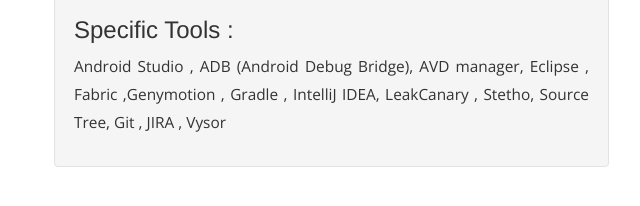
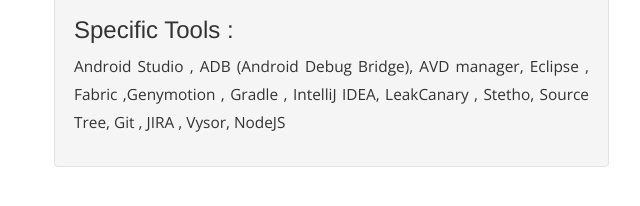
Before and after one commit to lwinmoehein/devsumyat.github.io, a website: page index.html in a window 1280 px wide. Shown: the part 462-668 px from the top of the page, 601-1241 px from the left. Drawn offline with nearby package versions, Linux system fonts and the light colour scheme; a script that the page names is missing.

Commit message:
update tools

```diff
--- a/index.html
+++ b/index.html
@@ -49,7 +49,7 @@
 
 					<!-- Tools  -->
 					<h3>Specific Tools : </h3>
-					<p>Android Studio , ADB (Android Debug Bridge), AVD manager, Eclipse , Fabric ,Genymotion , Gradle , IntelliJ IDEA, LeakCanary , Stetho, Source Tree, Git , JIRA , Vysor</p>
+					<p>Android Studio , ADB (Android Debug Bridge), AVD manager, Eclipse , Fabric ,Genymotion , Gradle , IntelliJ IDEA, LeakCanary , Stetho, Source Tree, Git , JIRA , Vysor, NodeJS</p>
 				</div>
 			</div>
 		</div>
```
